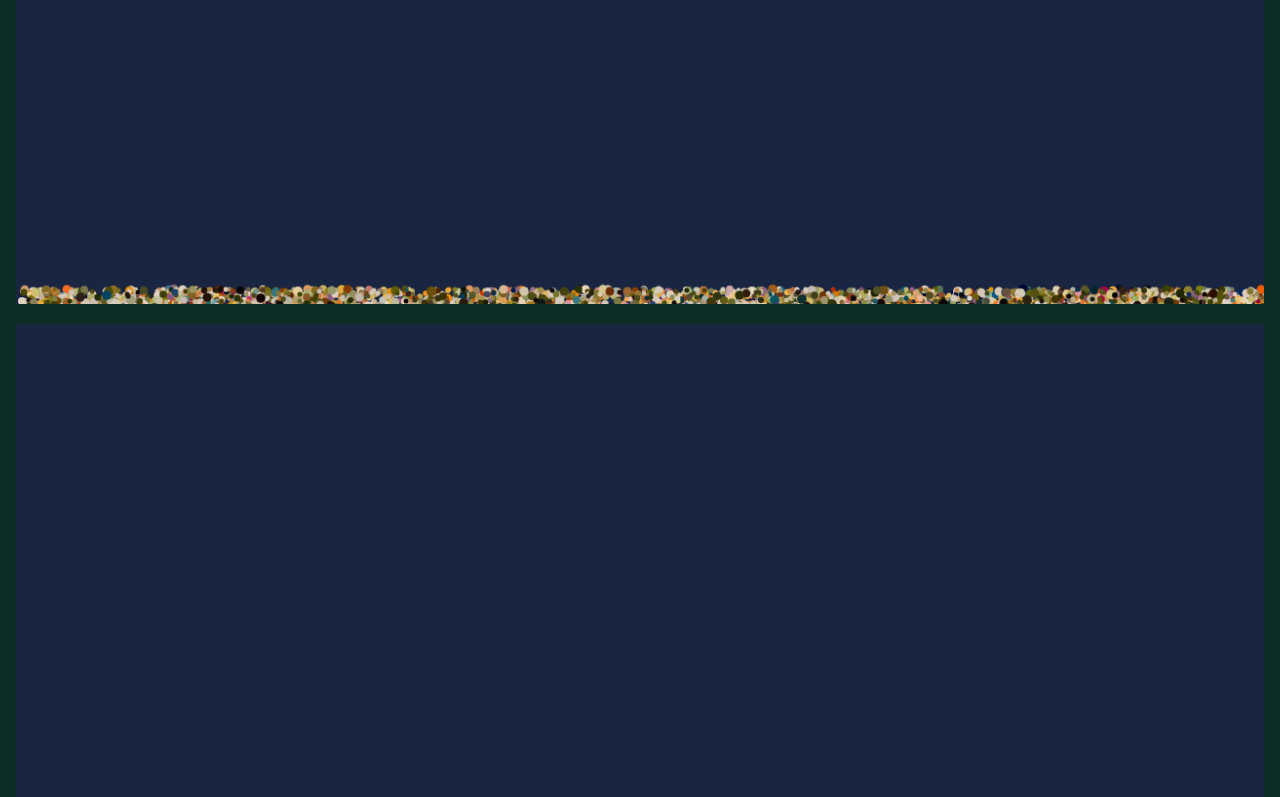
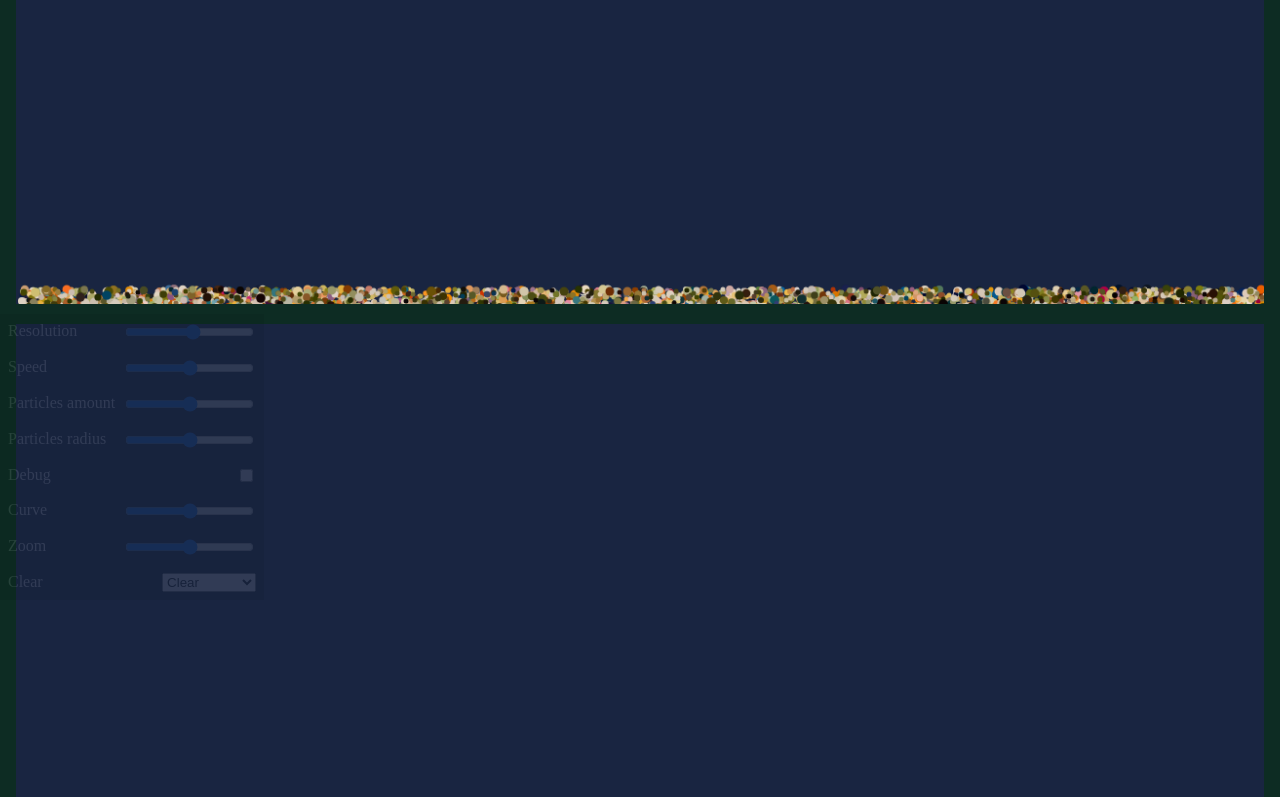
Before and after one commit to joskapotin/learning-canvas, a website with bundled scripts: page index.html in a window 1280 px wide. Shown: the part 486-1283 px from the top of the page. Built offline with nearby package versions, Linux system fonts and the light colour scheme.

Commit message:
start building ctrols

```diff
--- a/index.html
+++ b/index.html
@@ -15,6 +15,50 @@
         <canvas id="canvas1" class="canvas"></canvas>
     </div>
     <div class="canvas--wrapper canvas-2">
+        <div class="controls" id="controls-2">
+            <div class="control-group">
+                <label>Resolution<input id="resolution" name="resolution" type="range" min="8" max="128" step="8" />
+                </label>
+            </div>
+            <div class="control-group">
+                <label>Speed<input id="speed" name="speed" type="range" min="0" max="100" step="10" />
+                </label>
+            </div>
+            <div class="control-group">
+                <label>Particles amount<input id="particle-amount" name="particleAmount" type="range" min="0" max="100"
+                        step="1" />
+                </label>
+            </div>
+            <div class="control-group">
+                <label>Particles radius<input id="particle-radius" name="particleRadius" type="range" min="1" max="15"
+                        step="1" />
+                </label>
+            </div>
+            <div class="control-group">
+                <label>Debug<input id="debug" name="debug" type="checkbox" />
+                </label>
+            </div>
+            <div class="control-group">
+                <label>Curve<input id="curve" name="curve" type="range" min="0" max="1" step="0.1" />
+                </label>
+            </div>
+            <div class="control-group">
+                <label>Zoom<input id="zoom" name="zoom" type="range" min="0" max="1" step="0.1" />
+                </label>
+            </div>
+            <div class="control-group">
+                <label>Clear<select id="clear" name="clear">
+                        <option value="clear">Clear</option>
+                        <option value="fade">Fade</option>
+                        <option value="background">Background</option>
+                        <option value="none">None</option>
+                    </select>
+                </label>
+            </div>
+
+
+
+        </div>
         <canvas id="canvas2" class="canvas"></canvas>
     </div>
 
--- a/js/effect2/effect.js
+++ b/js/effect2/effect.js
@@ -32,6 +32,7 @@ class Effect {
     zoom = 0.2,
     speed = 10,
     clear,
+    controlsID,
   }) {
     this.canvasID = canvasID
     this.resolution = resolution
@@ -43,6 +44,7 @@ class Effect {
     this.zoom = zoom
     this.speed = speed
     this.clear = clear
+    this.controlsID = controlsID
 
     this.width = 0
     this.height = 0
@@ -95,6 +97,17 @@ class Effect {
       }, 1000)
     })
 
+    // CONTROLS
+    const controlsUI = document.getElementById(this.controlsID)
+    if (controlsUI) {
+      controlsUI.addEventListener("input", e => {
+        const { name, value } = e.target
+        this[name] = value
+        this.init()
+      })
+    }
+
+    // ANIMATION
     this.canvas.addEventListener("mousedown", () => {
       const interval = setInterval(() => {
         this.update()
--- a/js/effect2/field.js
+++ b/js/effect2/field.js
@@ -21,7 +21,6 @@ class Field {
       for (let x = 0; x < this.cols; x++) {
         const color = "hsla(40, 100%, 50%, 1)"
         const noise = Math.abs(simplex.perlin2(x / this.cols, y / this.rows))
-        console.log(noise)
         this.cells.push(
           // angle: (Math.cos(x * this.zoom) + Math.sin(y * this.zoom)) * this.curve
           new Cell({
--- a/script.js
+++ b/script.js
@@ -27,8 +27,10 @@ const effect2 = () => {
     zoom: 1,
     speed: 10,
     clear: "none",
+    controlsID: "controls2",
   })
+  console.log("effect2", effect)
+  return effect
+}
 
-  console.log("effect2", effect)
-}
 effect2()
--- a/style.css
+++ b/style.css
@@ -26,3 +26,30 @@ body {
   width: 100%;
   background-color: rgb(25, 37, 65);
 }
+
+.controls {
+  opacity: 0.1;
+  transition: opacity 0.3s ease-in-out;
+  position: absolute;
+  top: 0;
+  left: 0;
+  z-index: 1;
+  background-color: rgba(0, 0, 0, 0.5);
+}
+
+.controls:hover {
+  opacity: 1;
+}
+
+.controls label {
+  color: #fff;
+  display: flex;
+  justify-content: space-between;
+  gap: 0.5rem;
+}
+
+.control-group {
+  display: flex;
+  flex-direction: column;
+  padding: 0.5rem;
+}
```
